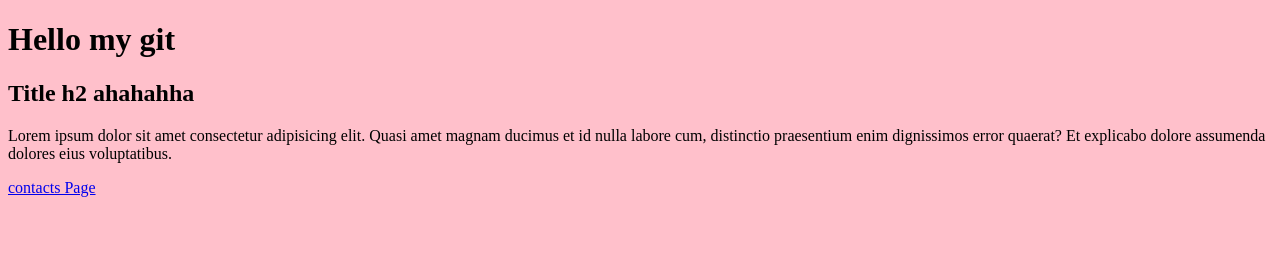
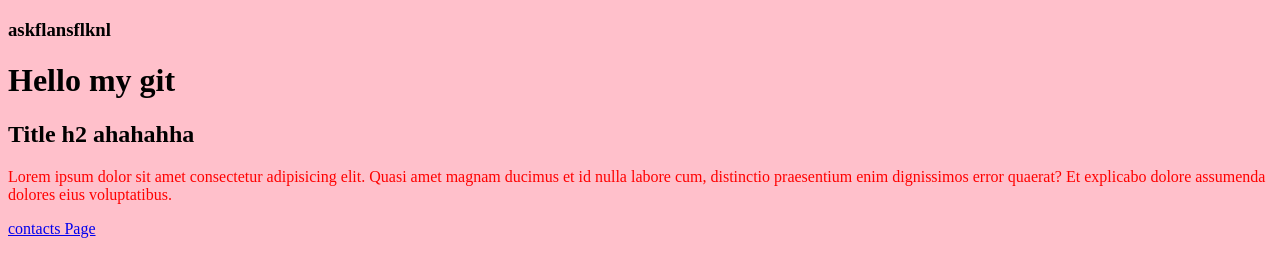
Before and after one commit to vetaluga/branch, a plain HTML site: page index.html in a window 1280 px wide. Drawn offline with Linux system fonts and the light colour scheme.

Commit message:
changes asdasdasd

```diff
--- a/index.html
+++ b/index.html
@@ -8,6 +8,7 @@
 </head>
 <body>
 
+    <h3>askflansflknl</h3>
     <h1>Hello my git</h1>
     <h2>Title h2 ahahahha</h2>
    <p>Lorem ipsum dolor sit amet consectetur adipisicing elit. Quasi amet magnam ducimus et id nulla labore cum, distinctio praesentium enim dignissimos error quaerat? Et explicabo dolore assumenda dolores eius voluptatibus.</p>
--- a/style.css
+++ b/style.css
@@ -1,3 +1,7 @@
 body{
     background: pink;
 }
+
+p{
+    color: red;
+}
```
